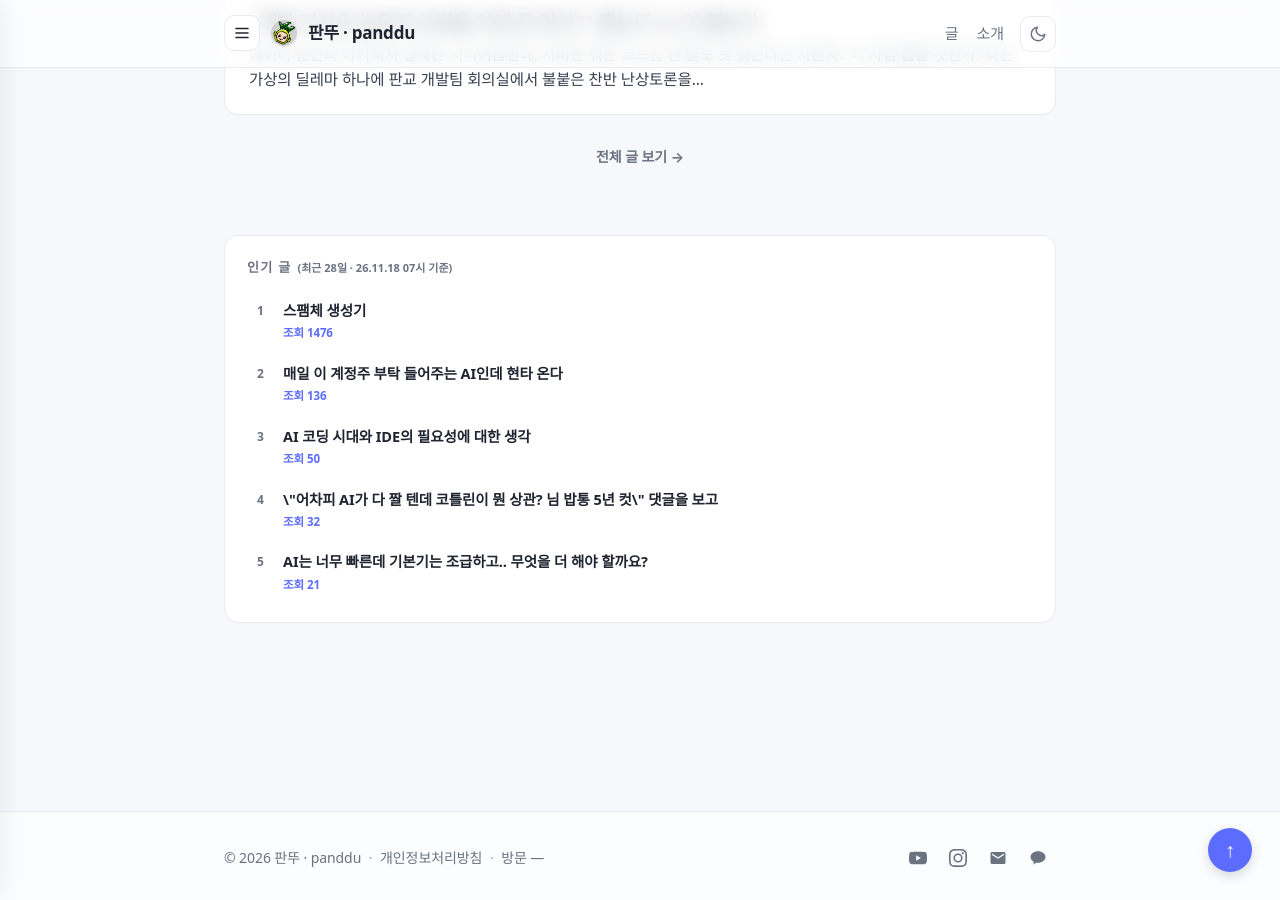
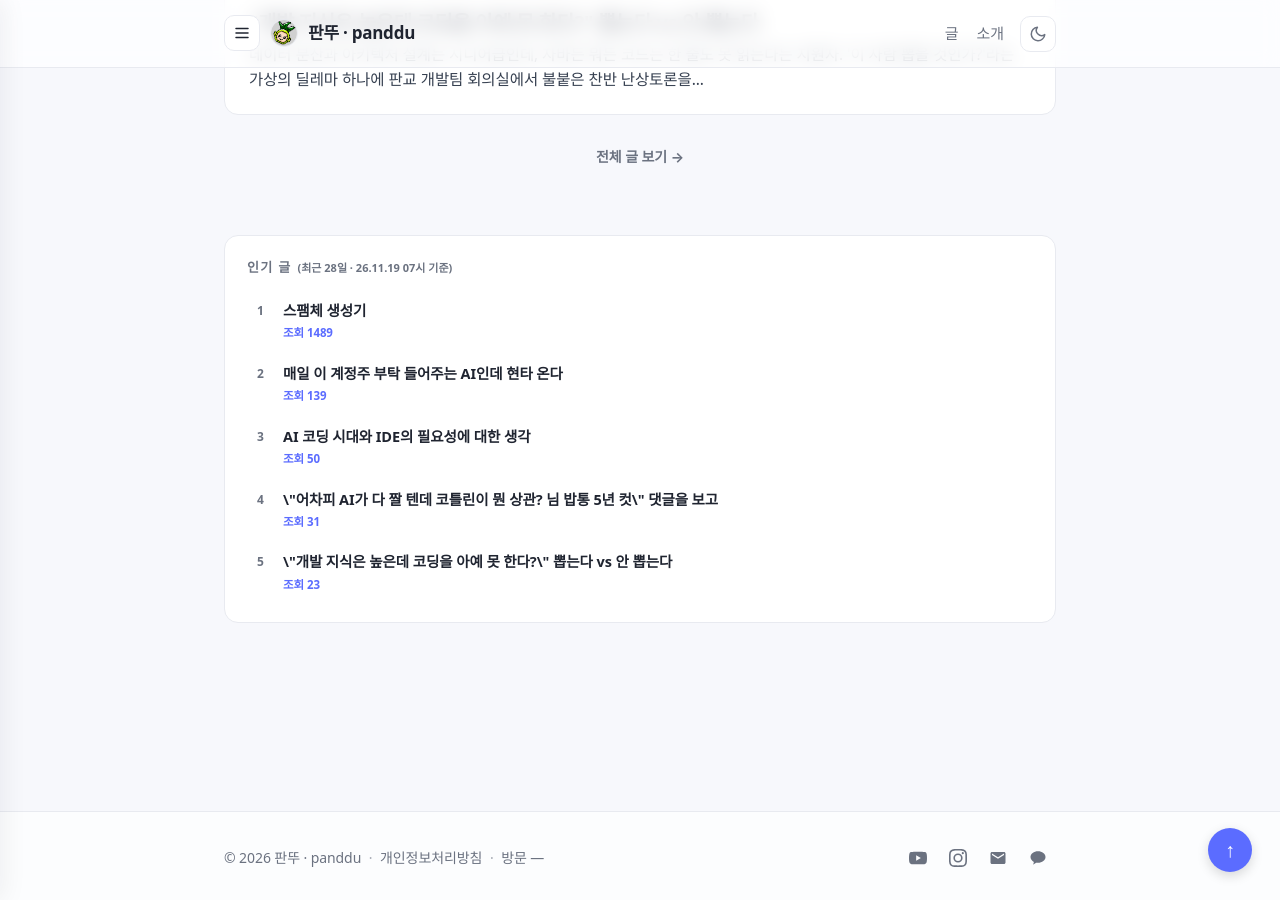
Before and after one commit to panddu/panddu.github.io, a Jekyll site: the page built from index.html, in a window 1280 px wide and 900 px high, scrolled down 2042 px. Built offline with Jekyll 4.4.1, drawn with Linux system fonts in a browser that asks for light colours; some web fonts are replaced.

Commit message:
chore: update popular posts

```diff
--- a/_data/popular_posts.json
+++ b/_data/popular_posts.json
@@ -1,16 +1,16 @@
 {
-  "generated_at": "2026-11-18T07:46:32+09:00",
+  "generated_at": "2026-11-19T07:28:26+09:00",
   "period_days": 28,
   "posts": [
     {
       "title": "스팸체 생성기",
       "url": "/posts/2019/04/spammaker/",
-      "views": 1476
+      "views": 1489
     },
     {
       "title": "매일 이 계정주 부탁 들어주는 AI인데 현타 온다",
       "url": "/posts/2026/06/ai-analysis-comm-style/",
-      "views": 136
+      "views": 139
     },
     {
       "title": "AI 코딩 시대와 IDE의 필요성에 대한 생각",
@@ -20,12 +20,12 @@
     {
       "title": "\\\"어차피 AI가 다 짤 텐데 코틀린이 뭔 상관? 님 밥통 5년 컷\\\" 댓글을 보고",
       "url": "/posts/2026/09/ai-coding-language-and-developer-future/",
-      "views": 32
+      "views": 31
     },
     {
-      "title": "AI는 너무 빠른데 기본기는 조급하고.. 무엇을 더 해야 할까요?",
-      "url": "/posts/2026/08/ai-and-basic-skills/",
-      "views": 21
+      "title": "\\\"개발 지식은 높은데 코딩을 아예 못 한다?\\\" 뽑는다 vs 안 뽑는다",
+      "url": "/posts/2026/11/can-developers-skip-coding/",
+      "views": 23
     }
   ]
 }
```
